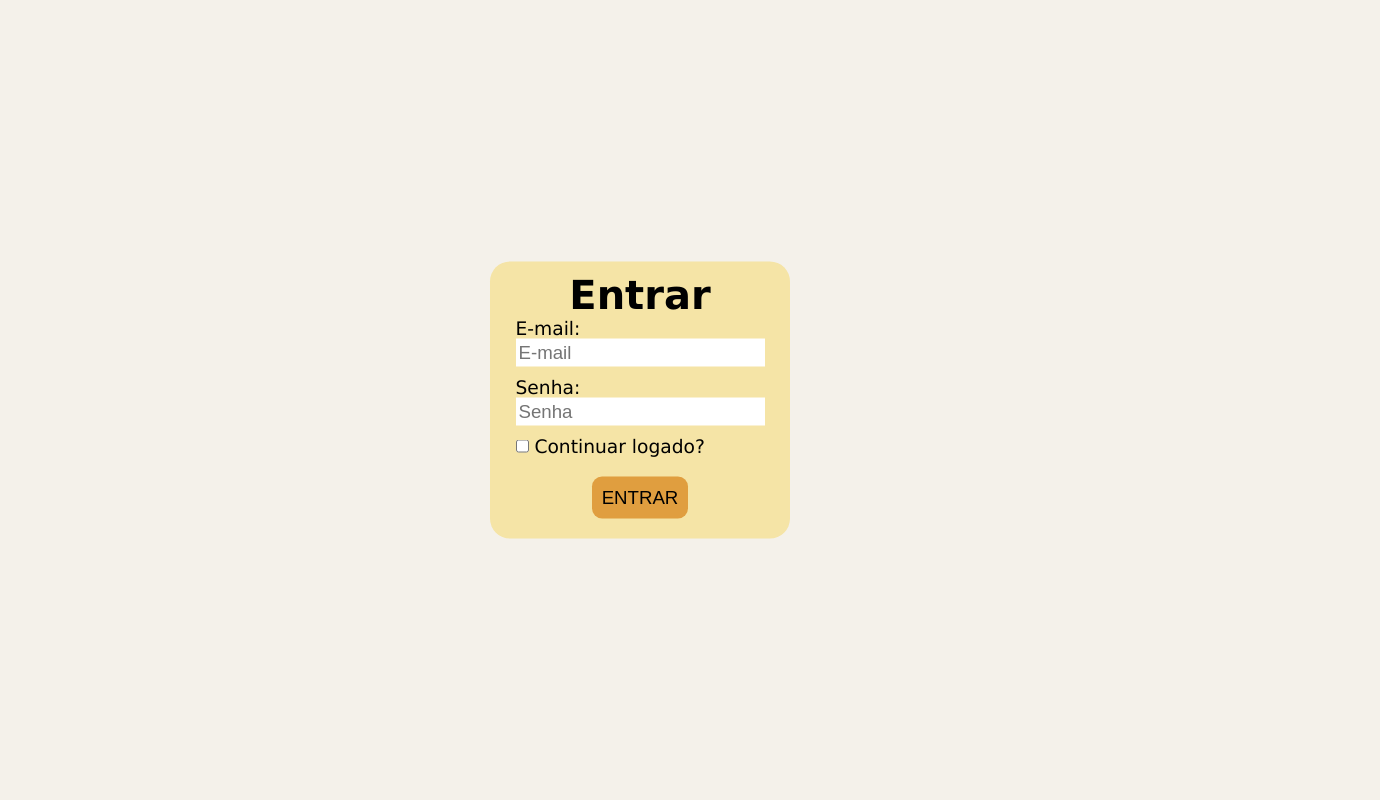
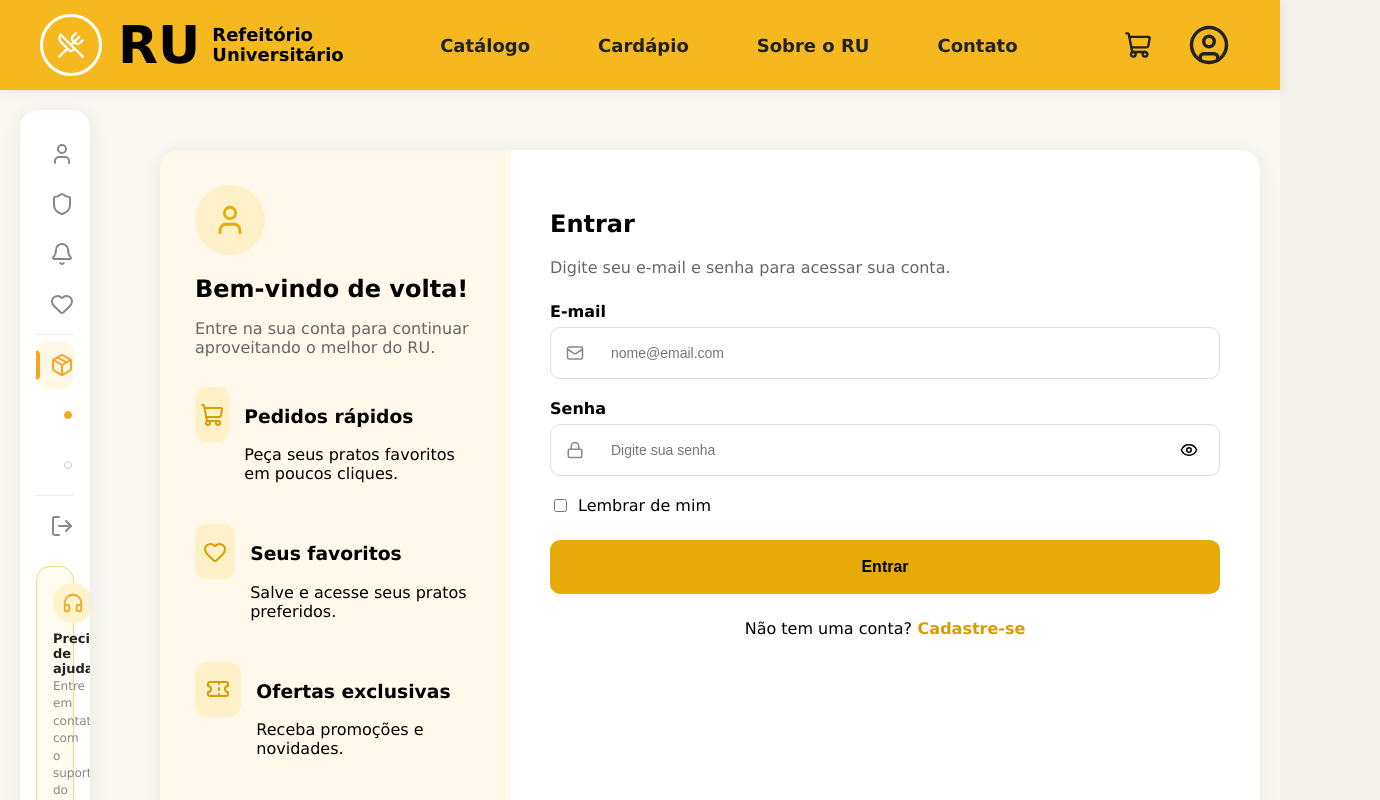
Before and after one commit to Higor-Vassoler/AUTO-RU, a React (Vite) app in the folder front-end/: page /login in a window 1280 px wide. Shown: the top 800 px of the page, 1380 px wide, since content can reach past the window. Built offline with nearby package versions, Linux system fonts and the light colour scheme.

Commit message:
Refactor: front-end foi refeito e um pequeno refactor no style.css global devido a um erro de padding e marging

```diff
--- a/front-end/src/pages/login/index.jsx
+++ b/front-end/src/pages/login/index.jsx
@@ -1,47 +1,205 @@
-import { useState } from 'react'
-import './style.css'
+import { useState } from "react";
+import Layout from "../../components/layout/layout";
+import "./style.css";
 
-function Login() {
-  const [StayLogged, setStayLogged] = useState(false)
+import {
+  User,
+  ShoppingCart,
+  Heart,
+  Ticket,
+  Mail,
+  Lock,
+  Eye,
+  EyeOff
+} from "lucide-react";
+
+export default function Login() {
+
+  const [mostrarSenha, setMostrarSenha] = useState(false);
+
+  const [dados, setDados] = useState({
+    email: "",
+    senha: ""
+  });
+
+  const handleChange = (e) => {
+    const { name, value } = e.target;
+
+    setDados({
+      ...dados,
+      [name]: value
+    });
+  };
+
+  const fazerLogin = () => {
+
+    if (!dados.email || !dados.senha) {
+      alert("Preencha todos os campos.");
+      return;
+    }
+
+    console.log(dados);
+
+    alert("Login realizado!");
+  };
 
   return (
-    <>
-      <main>
-        <div id="login">
-          <h1>Entrar</h1>
-          <form>
-            <div id="emailForm">
-              <label>E-mail:
-                <br />
-                <input id="Email" type="email" placeholder="E-mail" />
+    <Layout>
+
+      <div className="login-container">
+
+        <div className="login-card">
+
+          {/* ESQUERDA */}
+
+          <div className="login-info">
+
+            <div className="icone-principal">
+              <User size={34} />
+            </div>
+
+            <h1>Bem-vindo de volta!</h1>
+
+            <p>
+              Entre na sua conta para continuar
+              aproveitando o melhor do RU.
+            </p>
+
+            <div className="beneficio">
+
+              <div className="beneficio-icone">
+                <ShoppingCart size={24} />
+              </div>
+
+              <div>
+                <h3>Pedidos rápidos</h3>
+                <p>Peça seus pratos favoritos em poucos cliques.</p>
+              </div>
+
+            </div>
+
+            <div className="beneficio">
+
+              <div className="beneficio-icone">
+                <Heart size={24} />
+              </div>
+
+              <div>
+                <h3>Seus favoritos</h3>
+                <p>Salve e acesse seus pratos preferidos.</p>
+              </div>
+
+            </div>
+
+            <div className="beneficio">
+
+              <div className="beneficio-icone">
+                <Ticket size={24} />
+              </div>
+
+              <div>
+                <h3>Ofertas exclusivas</h3>
+                <p>Receba promoções e novidades.</p>
+              </div>
+
+            </div>
+
+          </div>
+
+          {/* DIREITA */}
+
+          <div className="login-formulario">
+
+            <h2>Entrar</h2>
+
+            <p className="subtitulo">
+              Digite seu e-mail e senha para acessar sua conta.
+            </p>
+
+            <div className="campo">
+
+              <label>E-mail</label>
+
+              <div className="input-icon">
+
+                <Mail size={18} />
+
+                <input
+                  type="email"
+                  name="email"
+                  placeholder="nome@email.com"
+                  value={dados.email}
+                  onChange={handleChange}
+                />
+
+              </div>
+
+            </div>
+
+            <div className="campo">
+
+              <label>Senha</label>
+
+              <div className="input-icon">
+
+                <Lock size={18} />
+
+                <input
+                  type={mostrarSenha ? "text" : "password"}
+                  name="senha"
+                  placeholder="Digite sua senha"
+                  value={dados.senha}
+                  onChange={handleChange}
+                />
+
+                <button
+                  type="button"
+                  className="btn-olho"
+                  onClick={() =>
+                    setMostrarSenha(!mostrarSenha)
+                  }
+                >
+                  {
+                    mostrarSenha
+                      ? <EyeOff size={18} />
+                      : <Eye size={18} />
+                  }
+                </button>
+
+              </div>
+
+            </div>
+
+            <div className="opcoes-login">
+
+              <label className="lembrar">
+
+                <input type="checkbox" />
+
+                Lembrar de mim
+
               </label>
+
             </div>
-            <div id="passwordForm">
-              <label>Senha:
-                <br />
-                <input id="Password" type="password" placeholder="Senha" />
-              </label>
-            </div>
-            <div id="StayLoggedDiv">
-              <label>
-                <input
-                  id="StayLoggedCheckbox"
-                  type="checkbox"
-                  checked={StayLogged}
-                  onChange={() => {
-                    setStayLogged(!StayLogged)
-                  }}
-                /> Continuar logado?
-              </label>
-            </div>
-            <div>
-              <button id="formButton" type="submit">ENTRAR</button>
-            </div>
-          </form>
+
+            <button
+              className="btn-login"
+              onClick={fazerLogin}
+            >
+              Entrar
+            </button>
+
+            <p className="cadastro-link">
+              Não tem uma conta?
+              <a href="/cadastro"> Cadastre-se</a>
+            </p>
+
+          </div>
+
         </div>
-      </main>
-    </>
-  )
+
+      </div>
+
+    </Layout>
+  );
 }
-
-export default Login
--- a/front-end/src/pages/login/style.css
+++ b/front-end/src/pages/login/style.css
@@ -1,89 +1,212 @@
 @charset "UTF-8";
 
-:root {
-    --fontePadrao: Verdana, Geneva, Tahoma, sans-serif;
-    --cor1: #E0B23F;
-    --cor2: #E0D93F;
-    --cor3: #E0C63F;
-    --cor4: #E09E3F;
-    --cor5: #F5E4A6;
-    --cor6: #F4F1EA;
+.login-container{
+    display:flex;
+    justify-content:center;
+    padding:40px;
 }
 
-#login,
-#login * {
-    margin: 0;
-    padding: 0;
-    font-size: 14pt;
+.login-card{
+    width:1100px;
+    background:white;
+    border-radius:20px;
+    overflow:hidden;
+    display:grid;
+    grid-template-columns:350px 1fr;
+    box-shadow:0 4px 20px rgba(0,0,0,.08);
 }
 
-body {
-    font-family: var(--fontePadrao);
-    background-color: var(--cor6);
+.login-info{
+    background:#fff8eb;
+    padding:35px;
 }
 
-/* Formulário */
+.icone-principal{
+    width:70px;
+    height:70px;
+    border-radius:50%;
+    background:#fff1c7;
+    color:#e6ab08;
 
-#login {
-    background-color: var(--cor5);
-    display: flex;
-    flex-direction: column;
-    width: 280px;
-    /* height: 60dvh; */
-    justify-content: center;
-    align-items: center;
-    transform: translate(-50%, -50%);
-    position: absolute;
-    left: 50%;
-    top: 50%;
-    border-radius: 20px;
-    padding: 10px;
+    display:flex;
+    align-items:center;
+    justify-content:center;
 
-    & h1 {
-        font-size: 30pt;
-    }
+    margin-bottom:20px;
 }
 
-#login form {
-    display: flex;
-    flex-direction: column;
-    justify-content: center;
-    align-items: center;
-    gap: 10px;
+.login-info h1{
+    margin-bottom:12px;
 }
 
-#StayLoggedDiv {
-    align-self: flex-start;
+.login-info > p{
+    color:#666;
+    margin-bottom:30px;
 }
 
-#login input {
-    border: none;
-    padding: 3px;
+.beneficio{
+    display:flex;
+    gap:15px;
+    margin-bottom:25px;
 }
 
-#login input:focus {
-    outline: none;
-    background-color: rgb(223, 223, 223);
+.beneficio-icone{
+    width:55px;
+    height:55px;
+    background:#fff1c7;
+    border-radius:12px;
+
+    display:flex;
+    align-items:center;
+    justify-content:center;
+
+    color:#d89d00;
 }
 
-#login label:hover {
-    cursor: pointer;
+.login-formulario{
+    padding:40px;
 }
 
-/* Botão de Cadastrar */
-
-#formButton {
-    background-color: var(--cor4);
-    border: none;
-    border-radius: 10px;
-    padding: 10px;
-    margin: 10px;
+.subtitulo{
+    color:#666;
+    margin-bottom:25px;
 }
 
-#formButton:active {
-    opacity: 0.5;
+.campo{
+    margin-bottom:20px;
 }
 
-#formButton:hover {
-    background-color: var(--cor1);
+.campo label{
+    display:block;
+    margin-bottom:8px;
+    font-weight:600;
 }
+
+
+.input-icon {
+    display: flex;
+    align-items: center;
+    width: 100%;
+    height: 52px;
+    border: 1px solid #ddd;
+    border-radius: 10px;
+    background: white;
+    padding-left: 15px;
+    padding-right: 15px;
+    box-sizing: border-box;
+    position: relative;
+}
+
+
+.input-icon > svg {
+    color: #888;
+    flex-shrink: 0;
+    margin-right: 12px;
+}
+
+
+.input-icon input {
+    flex: 1;
+    height: 100%;
+    border: none !important;
+    background: transparent;
+    padding: 0;
+    outline: none;
+    font-size: 14px;
+}
+
+.btn-olho {
+    position: absolute;
+    right: 15px;
+    top: 50%;
+    transform: translateY(-50%);
+    border: none;
+    background: none;
+    cursor: pointer;
+    display: flex;
+    align-items: center;
+}
+
+.btn-olho{
+    position:absolute;
+    right:15px;
+    top:50%;
+    transform:translateY(-50%);
+    border:none;
+    background:none;
+    cursor:pointer;
+}
+
+.opcoes-login{
+    display:flex;
+    justify-content:space-between;
+    margin-bottom:25px;
+}
+
+.opcoes-login a{
+    color:#d89d00;
+    text-decoration:none;
+}
+
+.lembrar{
+    display:flex;
+    gap:8px;
+    align-items:center;
+}
+
+.btn-login{
+    width:100%;
+    height:54px;
+    border:none;
+    border-radius:10px;
+    background:#e6ab08;
+    font-size:16px;
+    font-weight:600;
+    cursor:pointer;
+}
+
+.btn-login:hover{
+    background:#d89d00;
+}
+
+.divisor{
+    margin:25px 0;
+    text-align:center;
+    position:relative;
+}
+
+.divisor::before{
+    content:"";
+    position:absolute;
+    left:0;
+    top:50%;
+    width:100%;
+    height:1px;
+    background:#ddd;
+}
+
+.divisor span{
+    background:white;
+    padding:0 15px;
+    position:relative;
+}
+
+.btn-google{
+    width:100%;
+    height:52px;
+    background:white;
+    border:1px solid #ddd;
+    border-radius:10px;
+    cursor:pointer;
+}
+
+.cadastro-link{
+    margin-top:25px;
+    text-align:center;
+}
+
+.cadastro-link a{
+    color:#d89d00;
+    font-weight:600;
+    text-decoration:none;
+}
--- a/front-end/src/style.css
+++ b/front-end/src/style.css
@@ -1,6 +1,18 @@
 html,
 body,
-#root {
+:root {
+  --fontePadrao: Verdana, Geneva, Tahoma, sans-serif;
+  --cor1: #E0B23F;
+  --cor2: #E0D93F;
+  --cor3: #E0C63F;
+  --cor4: #E09E3F;
+  --cor5: #F5E4A6;
+  --cor6: #F4F1EA;
+}
+
+body {
+  font-family: var(--fontePadrao);
+  background-color: var(--cor6);
   margin: 0;
   padding: 0;
 }
```
